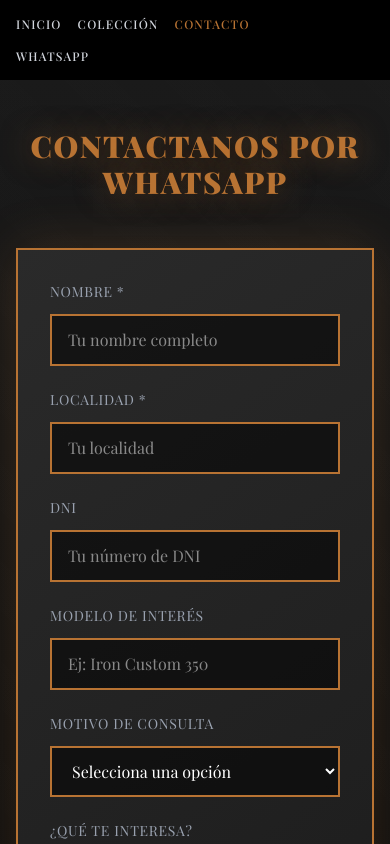
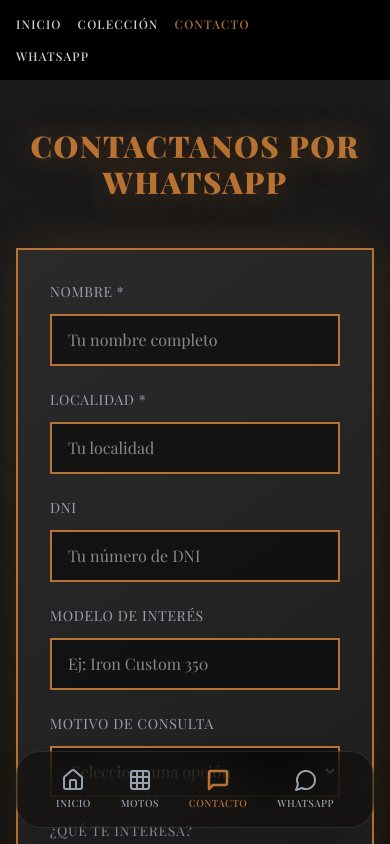
Before and after one commit to noserickelvatito/Kustom-mania-evo2, a Next.js app: page /contacto in a window 390 px wide. Shown: the top 844 px of the page. Built offline with nearby package versions, Linux system fonts and the light colour scheme; no server answers; the database is empty.

Commit message:
fix: dark mode & global mobile nav
Set black status bar and add MobileNav to all pages.

Co-authored-by: null <223555334+noserickelvatito@users.noreply.github.com>

```diff
--- a/app/coleccion/page.tsx
+++ b/app/coleccion/page.tsx
@@ -32,7 +32,7 @@ export default async function ColeccionPage() {
   )
 
   return (
-    <div className="min-h-screen bg-black">
+    <div className="min-h-screen bg-black pb-24 md:pb-0">
       <Header currentPage="coleccion" whatsappNumber={config?.whatsapp_number} />
 
       <section
--- a/app/contacto/page.tsx
+++ b/app/contacto/page.tsx
@@ -97,7 +97,7 @@ export default function ContactoPage() {
   }
 
   return (
-    <div className="min-h-screen bg-black">
+    <div className="min-h-screen bg-black pb-24 md:pb-0">
       <Header currentPage="contacto" whatsappNumber={whatsappNumber} />
 
       <div
--- a/app/layout.tsx
+++ b/app/layout.tsx
@@ -2,6 +2,8 @@ import type React from "react"
 import type { Metadata } from "next"
 import { Geist, Geist_Mono, Playfair_Display } from "next/font/google"
 import { Analytics } from "@vercel/analytics/next"
+import { MobileNav } from "@/components/mobile-nav"
+import { createClient } from "@/lib/supabase/server"
 import "./globals.css"
 
 const _geist = Geist({ subsets: ["latin"] })
@@ -16,19 +18,27 @@ export const metadata: Metadata = {
   colorScheme: "dark",
 }
 
-export default function RootLayout({
+export default async function RootLayout({
   children,
 }: Readonly<{
   children: React.ReactNode
 }>) {
+  const supabase = await createClient()
+  const { data: config } = await supabase.from("site_config").select("whatsapp_number").single()
+  const whatsappNumber = config?.whatsapp_number || ""
+
   return (
-    <html lang="en">
+    <html lang="en" className="dark">
       <head>
         <meta name="theme-color" content="#000000" />
         <meta name="color-scheme" content="dark" />
+        <meta name="viewport" content="width=device-width, initial-scale=1, viewport-fit=cover" />
+        <meta name="apple-mobile-web-app-capable" content="yes" />
+        <meta name="apple-mobile-web-app-status-bar-style" content="black-translucent" />
       </head>
-      <body className={`font-sans antialiased ${_playfair.className}`}>
+      <body className={`font-sans antialiased bg-black ${_playfair.className}`}>
         {children}
+        <MobileNav whatsappNumber={whatsappNumber} />
         <Analytics />
       </body>
     </html>
--- a/app/page.tsx
+++ b/app/page.tsx
@@ -1,7 +1,6 @@
 import Link from "next/link"
 import { createClient } from "@/lib/supabase/server"
 import type { SiteConfig } from "@/lib/types"
-import { MobileNav } from "@/components/mobile-nav"
 
 export default async function Home() {
   const supabase = await createClient()
@@ -135,8 +134,6 @@ export default async function Home() {
           </div>
         </main>
       </div>
-
-      <MobileNav whatsappNumber={siteConfig.whatsapp_number} />
     </div>
   )
 }
```
